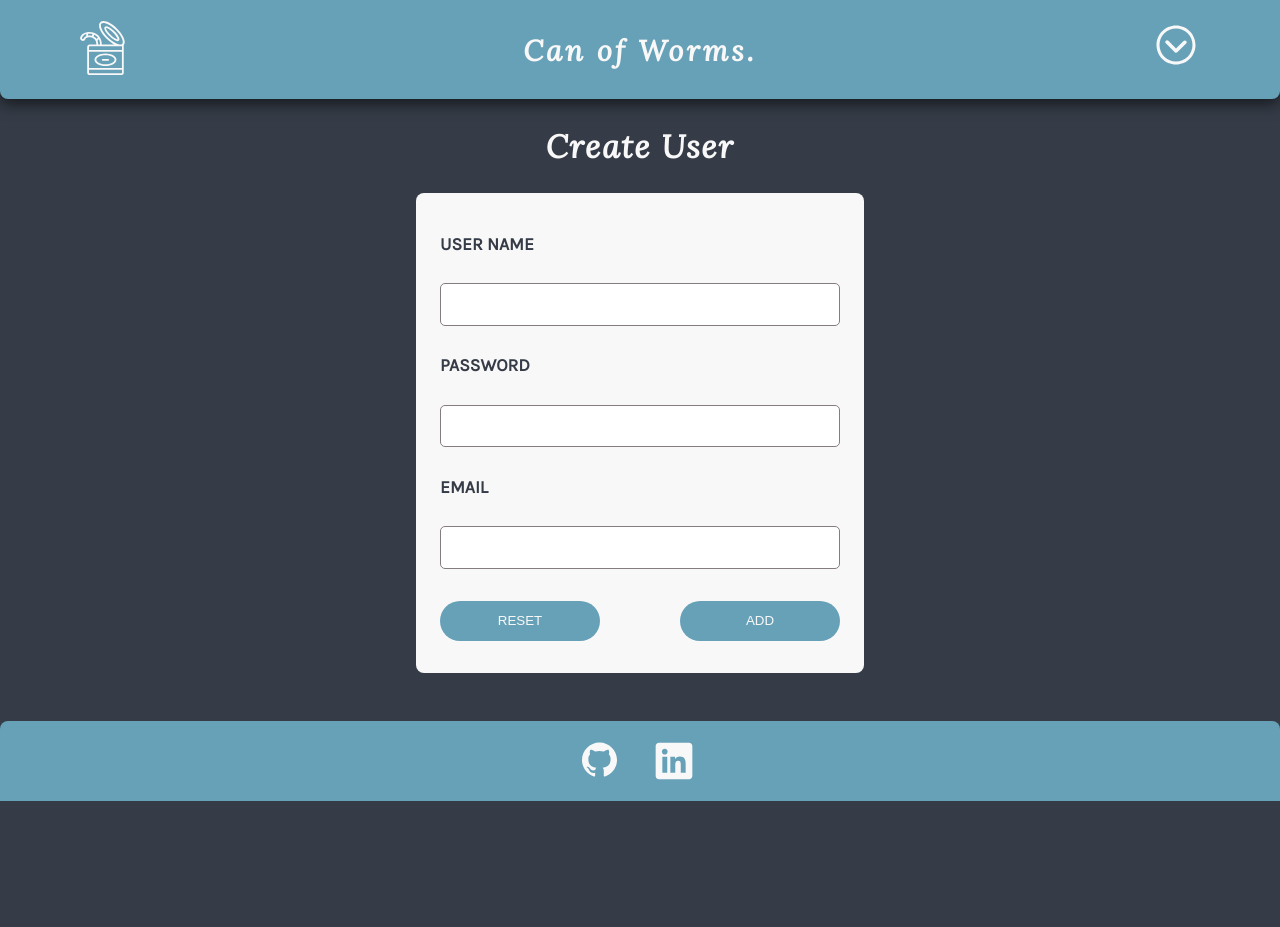
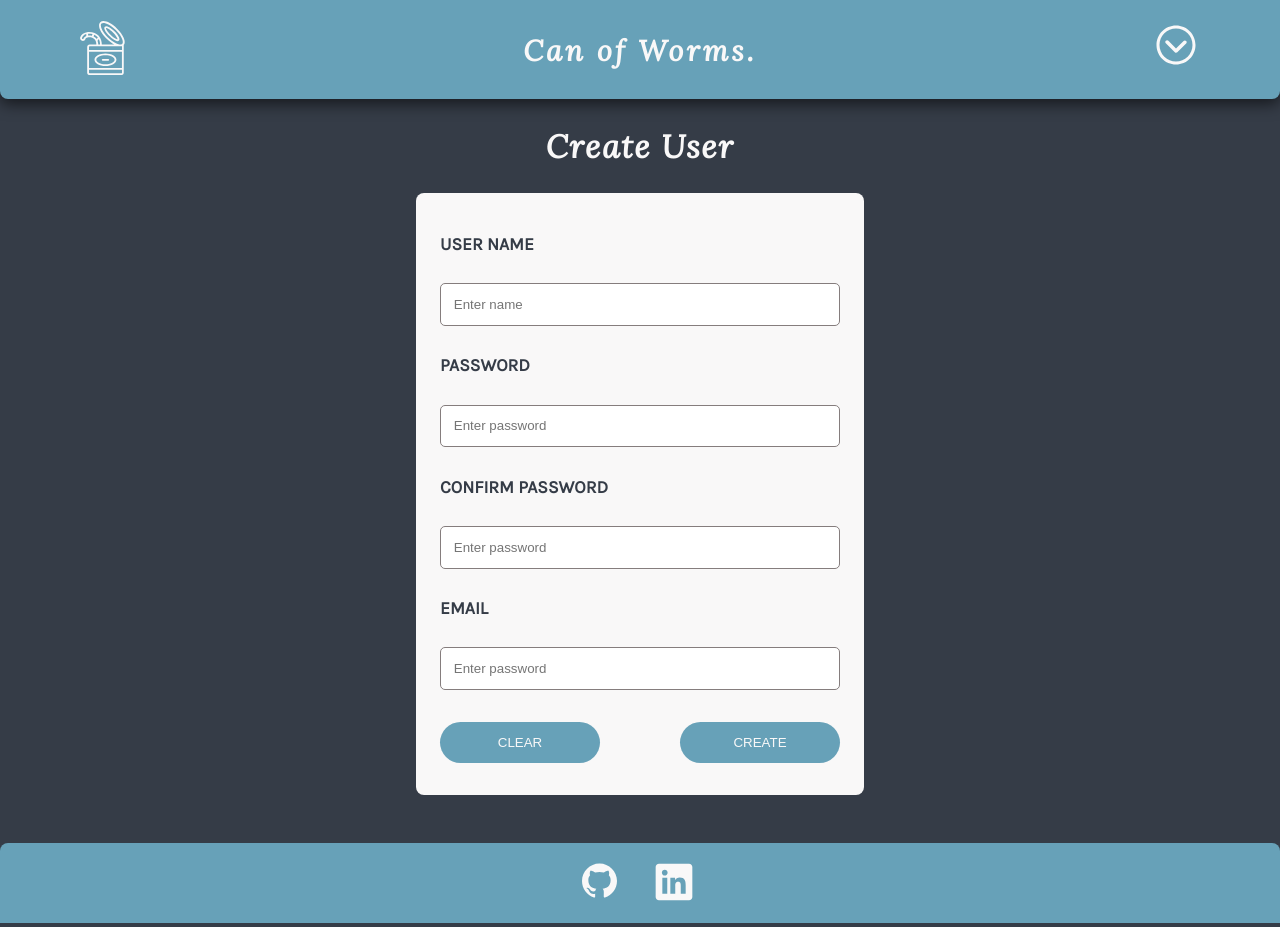
Before and after one commit to JustinLepine/capstone-can-of-worms, a React (Create React App) app: page /login in a window 1280 px wide. Before the commit the page ends 806 px from the top, so only its background shows below. Built offline with nearby package versions, Linux system fonts and the light colour scheme.

Commit message:
cleaned up scss and jsx

```diff
--- a/src/components/Add/Add.scss
+++ b/src/components/Add/Add.scss
@@ -3,81 +3,5 @@
 @use "../../styles/typography" as *;
 
 .add {
-    display: flex;
-    flex-direction: column;
-    justify-content: center;
-    align-items: center;
-    margin: 0rem 2rem;
-    color: $dark-shades;
-    min-height: calc(100vh - 12.2rem);
-
-    &__title {
-        color: $light-shades;
-        font-size: 2rem;
-        letter-spacing: 0.1rem;
-        font-family: $font-lora;
-    }
-
-    &__form {
-        background-color: $light-shades;
-        border-radius: 0.5rem;
-        padding: 1rem 1.5rem;
-        padding-top: 0.7rem;
-        display: flex;
-        flex-direction: column;
-        min-width: 15rem;
-        margin-bottom: 2rem;
-        transition-duration: 0.4s;
-        font-family: $font-karla;
-
-        @include tablet {
-            min-width: 25rem;
-        }
-    }
-
-    &__subtitle {
-        font-size: 1.1rem;
-    }
-
-    &__input {
-        resize: none;
-        border: 1px solid $dark-accent;
-        border-radius: 5px;
-        padding: 0.8rem;
-    }
-
-    &__button-box {
-        display: flex;
-        justify-content: space-between;
-    }
-
-    &__button {
-        display: flex;
-        align-self: center;
-        justify-content: center;
-        width: 10rem;
-        color: $light-shades;
-        padding: 0.8rem 2rem;
-        background-color: $main;
-        margin-top: 2rem;
-        margin-bottom: 1rem;
-        border: none;
-        border-radius: 30px;
-        display: flex;
-        transition-duration: 0.4s;
-    }
-
-    &__button:hover {
-        background-color: $dark-accent;
-    }
-
-    &__radio {
-        display: flex;
-        justify-content: space-between;
-    }
-
-    &__radio-label {
-        margin-top: 0.07rem;
-        font-size: 0.9rem;
-    }
+    @include form-styles
 }
--- a/src/components/Login/Login.js
+++ b/src/components/Login/Login.js
@@ -1,11 +1,11 @@
 import { motion } from "framer-motion";
 import React, { useState } from 'react';
+import { API_URL } from '../../config/index.js';
 import "./Login.scss"
 
 const Login = () => {
-    // const [isSignup, _setIsSignup] = useState(false);
     const [isSignup, setIsSignup] = useState(true);
-    console.log(isSignup)
+    console.log(API_URL)
 
     const resetInputField = () => {
         document.getElementById('form').reset();
@@ -16,31 +16,25 @@ const Login = () => {
             setIsSignup(!isSignup);
     };
 
-
   return (
     <motion.section className="login">
-        {isSignup ? <h1 className="login__title">Create User</h1> : <h1 className="login__title">Login</h1>}
+        <h1 className="login__title">{isSignup ? 'Create User' : 'Login'}</h1>
         <form id="form" className="login__form">
             <h5 className="login__subtitle">USER NAME</h5>
-            <input className="login__input" name="inputName"></input>
+            <input type="text" placeholder="Enter name" className="login__input" name="name" required></input>
             <h5 className="login__subtitle">PASSWORD</h5>
-            <input className="login__input" name="inputName"></input>
-            {isSignup && (
-                <>
-                    <h5 className="login__subtitle">EMAIL</h5>
-                    <input className="login__input" name="inputName"></input>
-                </>
-            )}
-
+            <input type="password" placeholder="Enter password" className="login__input" name="password" required></input>
+            {isSignup && (<>
+                <h5 className="login__subtitle">CONFIRM PASSWORD</h5>
+                <input type="password" placeholder="Enter password" className="login__input" name="confirmPassword" required></input>
+                <h5 className="login__subtitle">EMAIL</h5>
+                <input type="email" placeholder="Enter password" className="login__input" name="email" required></input>
+            </>)}
             <div className="login__button-box">
-                <button type="button" onClick={resetInputField} className="login__button">RESET</button>
-                <button
-                // type="submit"
-                 onClick={stateToggle} className="login__button">ADD</button>
+                <button type="button" onClick={resetInputField} className="login__button">CLEAR</button>
+                <button type="submit" onClick={stateToggle} className="login__button">{isSignup ? 'CREATE' : 'LOGIN'}</button>
             </div>
         </form>
-
-
     </motion.section>
   )
 }
--- a/src/components/Login/Login.scss
+++ b/src/components/Login/Login.scss
@@ -3,72 +3,5 @@
 @use "../../styles/typography" as *;
 
 .login {
-    display: flex;
-    flex-direction: column;
-    justify-content: center;
-    align-items: center;
-    margin: 0rem 2rem;
-    color: $dark-shades;
-    min-height: calc(100vh - 12.2rem);
-
-    &__title {
-        color: $light-shades;
-        font-size: 2rem;
-        letter-spacing: 0.1rem;
-        font-family: $font-lora;
-    }
-
-    &__form {
-        background-color: $light-shades;
-        border-radius: 0.5rem;
-        padding: 1rem 1.5rem;
-        padding-top: 0.7rem;
-        display: flex;
-        flex-direction: column;
-        min-width: 15rem;
-        margin-bottom: 2rem;
-        transition-duration: 0.4s;
-        font-family: $font-karla;
-
-        @include tablet {
-            min-width: 25rem;
-        }
-    }
-
-    &__subtitle {
-        font-size: 1.1rem;
-    }
-
-    &__input {
-        resize: none;
-        border: 1px solid $dark-accent;
-        border-radius: 5px;
-        padding: 0.8rem;
-    }
-
-    &__button-box {
-        display: flex;
-        justify-content: space-between;
-    }
-
-    &__button {
-        display: flex;
-        align-self: center;
-        justify-content: center;
-        width: 10rem;
-        color: $light-shades;
-        padding: 0.8rem 2rem;
-        background-color: $main;
-        margin-top: 2rem;
-        margin-bottom: 1rem;
-        border: none;
-        border-radius: 30px;
-        display: flex;
-        transition-duration: 0.4s;
-    }
-
-    &__button:hover {
-        background-color: $dark-accent;
-    }
-
+ @include form-styles
 }
--- a/src/styles/_mixins.scss
+++ b/src/styles/_mixins.scss
@@ -179,3 +179,83 @@
         margin: 1rem 0 0;
     }
 }
+
+@mixin form-styles {
+    display: flex;
+    flex-direction: column;
+    justify-content: center;
+    align-items: center;
+    margin: 0rem 2rem;
+    color: $dark-shades;
+    min-height: calc(100vh - 12.2rem);
+
+    &__title {
+        color: $light-shades;
+        font-size: 2rem;
+        letter-spacing: 0.1rem;
+        font-family: $font-lora;
+    }
+
+    &__form {
+        background-color: $light-shades;
+        border-radius: 0.5rem;
+        padding: 1rem 1.5rem;
+        padding-top: 0.7rem;
+        display: flex;
+        flex-direction: column;
+        min-width: 15rem;
+        margin-bottom: 2rem;
+        transition-duration: 0.4s;
+        font-family: $font-karla;
+
+        @include tablet {
+            min-width: 25rem;
+        }
+    }
+
+    &__subtitle {
+        font-size: 1.1rem;
+    }
+
+    &__input {
+        resize: none;
+        border: 1px solid $dark-accent;
+        border-radius: 5px;
+        padding: 0.8rem;
+    }
+
+    &__button-box {
+        display: flex;
+        justify-content: space-between;
+    }
+
+    &__button {
+        display: flex;
+        align-self: center;
+        justify-content: center;
+        width: 10rem;
+        color: $light-shades;
+        padding: 0.8rem 2rem;
+        background-color: $main;
+        margin-top: 2rem;
+        margin-bottom: 1rem;
+        border: none;
+        border-radius: 30px;
+        display: flex;
+        transition-duration: 0.4s;
+    }
+
+    &__button:hover {
+        background-color: $dark-accent;
+    }
+
+    &__radio {
+        display: flex;
+        justify-content: space-between;
+    }
+
+    &__radio-label {
+        margin-top: 0.07rem;
+        font-size: 0.9rem;
+    }
+}
```
